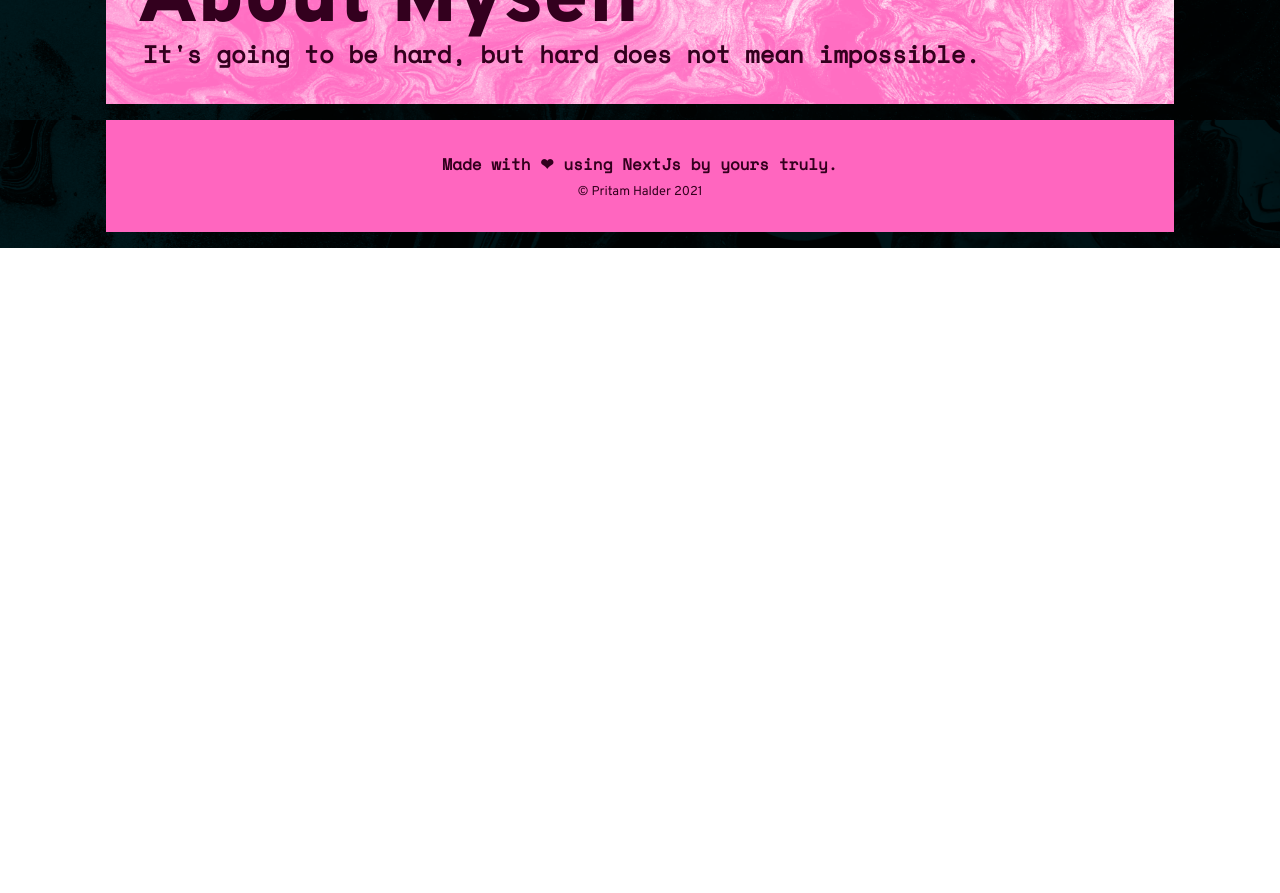
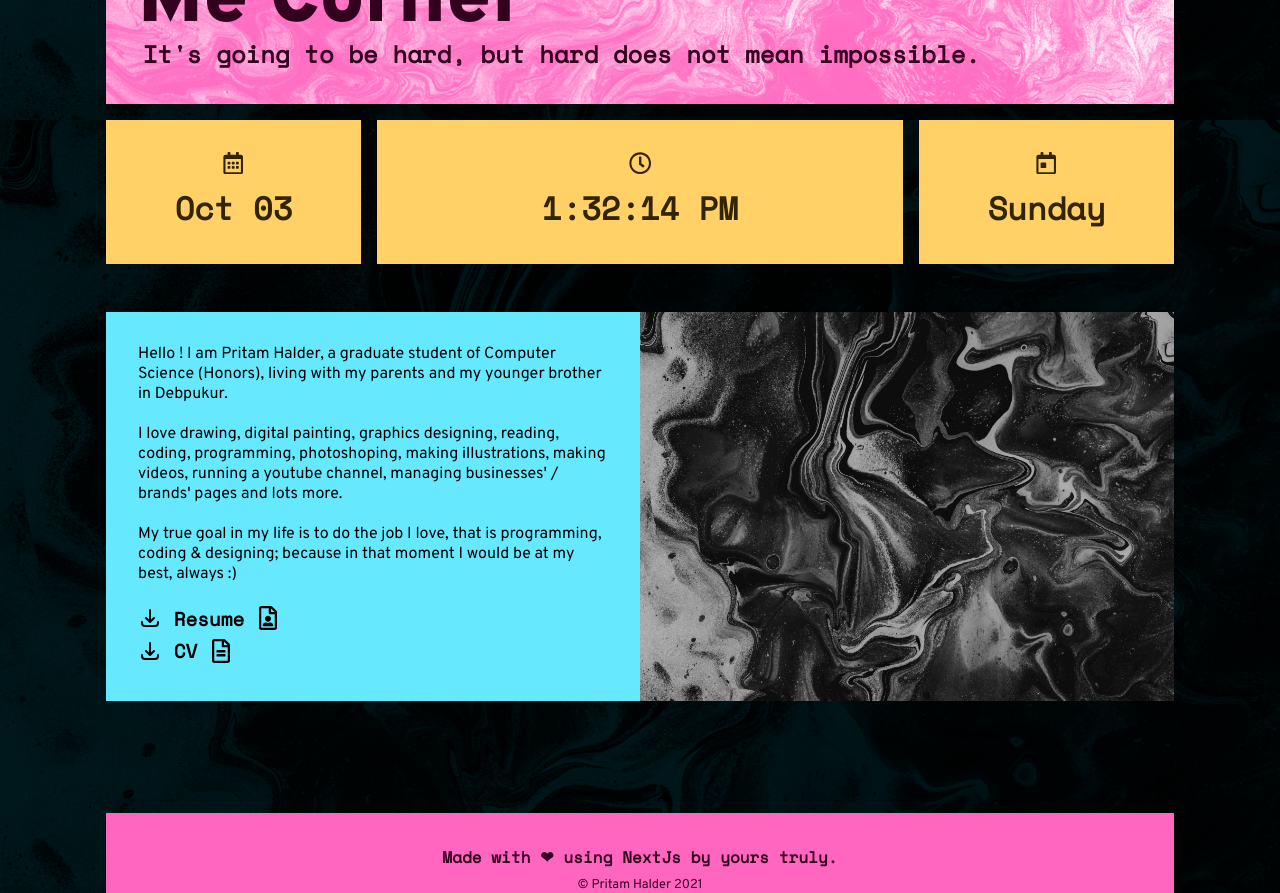
Before and after one commit to poseidon-code/portfolio, a Next.js app: page /about in a window 1280 px wide. Shown: the part 680-1573 px from the top of the page. Before the commit the page ends 928 px from the top, so only its background shows below. Built offline with nearby package versions, Linux system fonts and the light colour scheme; no server answers.

Commit message:
add: /about ClockTime

```diff
--- /dev/null
+++ b/components/About/Clock.jsx
@@ -0,0 +1,51 @@
+import { useEffect, useState } from 'react';
+import styles from '../../styles/About.module.scss';
+
+import { Clock, CalendarDate, CalendarDay } from '../UI/Icons';
+
+const ClockTime = () => {
+    const TODAY = new Date();
+
+    return (
+        <>
+            <DateMonth today={TODAY} />
+            <Time />
+            <Day today={TODAY} />
+        </>
+    );
+};
+
+export default ClockTime;
+
+const DateMonth = ({ today }) => (
+    <div className={styles.date}>
+        <CalendarDate />
+        {today.toLocaleDateString('en-US', { day: '2-digit', month: 'short' })}
+    </div>
+);
+
+const Day = ({ today }) => (
+    <div className={styles.day}>
+        <CalendarDay />
+
+        {today.toLocaleDateString('en-US', { weekday: 'long' })}
+    </div>
+);
+
+const Time = () => {
+    const today = new Date();
+    const [time, setTime] = useState('');
+
+    useEffect(() => {
+        setTimeout(() => {
+            setTime(today.toLocaleTimeString());
+        }, 1000);
+    }, [today]);
+
+    return (
+        <div className={styles.time}>
+            <Clock />
+            {time}
+        </div>
+    );
+};
--- /dev/null
+++ b/components/About/index.js
@@ -0,0 +1,3 @@
+import ClockTime from './Clock';
+
+export { ClockTime };
--- a/components/UI/Icons.jsx
+++ b/components/UI/Icons.jsx
@@ -551,3 +551,19 @@ export const Fork = () => (
             fill='currentColor'></path>
     </svg>
 );
+
+export const CalendarDay = () => (
+    <svg viewBox='0 0 448 512' xmlns='http://www.w3.org/2000/svg'>
+        <path
+            d='M112 368h96c8.8 0 16-7.2 16-16v-96c0-8.8-7.2-16-16-16h-96c-8.8 0-16 7.2-16 16v96c0 8.8 7.2 16 16 16zM400 64h-48V16c0-8.8-7.2-16-16-16h-32c-8.8 0-16 7.2-16 16v48H160V16c0-8.8-7.2-16-16-16h-32c-8.8 0-16 7.2-16 16v48H48C21.5 64 0 85.5 0 112v352c0 26.5 21.5 48 48 48h352c26.5 0 48-21.5 48-48V112c0-26.5-21.5-48-48-48zm0 394c0 3.3-2.7 6-6 6H54c-3.3 0-6-2.7-6-6V160h352v298z'
+            fill='currentColor'></path>
+    </svg>
+);
+
+export const CalendarDate = () => (
+    <svg viewBox='0 0 448 512' xmlns='http://www.w3.org/2000/svg'>
+        <path
+            d='M148 288h-40c-6.6 0-12-5.4-12-12v-40c0-6.6 5.4-12 12-12h40c6.6 0 12 5.4 12 12v40c0 6.6-5.4 12-12 12zm108-12v-40c0-6.6-5.4-12-12-12h-40c-6.6 0-12 5.4-12 12v40c0 6.6 5.4 12 12 12h40c6.6 0 12-5.4 12-12zm96 0v-40c0-6.6-5.4-12-12-12h-40c-6.6 0-12 5.4-12 12v40c0 6.6 5.4 12 12 12h40c6.6 0 12-5.4 12-12zm-96 96v-40c0-6.6-5.4-12-12-12h-40c-6.6 0-12 5.4-12 12v40c0 6.6 5.4 12 12 12h40c6.6 0 12-5.4 12-12zm-96 0v-40c0-6.6-5.4-12-12-12h-40c-6.6 0-12 5.4-12 12v40c0 6.6 5.4 12 12 12h40c6.6 0 12-5.4 12-12zm192 0v-40c0-6.6-5.4-12-12-12h-40c-6.6 0-12 5.4-12 12v40c0 6.6 5.4 12 12 12h40c6.6 0 12-5.4 12-12zm96-260v352c0 26.5-21.5 48-48 48H48c-26.5 0-48-21.5-48-48V112c0-26.5 21.5-48 48-48h48V12c0-6.6 5.4-12 12-12h40c6.6 0 12 5.4 12 12v52h128V12c0-6.6 5.4-12 12-12h40c6.6 0 12 5.4 12 12v52h48c26.5 0 48 21.5 48 48zm-48 346V160H48v298c0 3.3 2.7 6 6 6h340c3.3 0 6-2.7 6-6z'
+            fill='currentColor'></path>
+    </svg>
+);
--- a/pages/about.jsx
+++ b/pages/about.jsx
@@ -1,6 +1,12 @@
 import { useEffect } from 'react';
 import axios from 'axios';
 import styles from '../styles/About.module.scss';
+
+import { Download, CV, Resume } from '../components/UI/Icons';
+
+import { ClockTime } from '../components/About';
+
+// export const getServerSideProps = async () => {};
 
 const About = () => {
     useEffect(() => {
@@ -35,9 +41,58 @@ const About = () => {
 `}
                 </pre>
                 <h2>"Land Ahoy!"</h2>
-                <h1>About Myself</h1>
+                <h1>Me Corner</h1>
                 <h2>It's going to be hard, but hard does not mean impossible.</h2>
             </section>
+
+            <section className={styles.clock}>
+                <ClockTime />
+            </section>
+
+            <section className={styles.wakatime_stats}></section>
+
+            <section className={styles.fact}></section>
+
+            <section className={styles.about}>
+                <p>
+                    Hello ! I am Pritam Halder, a graduate student of Computer Science (Honors), living with my parents
+                    and my younger brother in Debpukur.
+                    <br />
+                    <br />
+                    I love drawing, digital painting, graphics designing, reading, coding, programming, photoshoping,
+                    making illustrations, making videos, running a youtube channel, managing businesses' / brands' pages
+                    and lots more.
+                    <br />
+                    <br />
+                    My true goal in my life is to do the job I love, that is programming, coding & designing; because in
+                    that moment I would be at my best, always :)
+                    <br /> <br />
+                    <a href='/Resume - Pritam Halder.pdf' download>
+                        <Download />
+                        &nbsp;Resume&nbsp;
+                        <Resume />
+                    </a>
+                    <br />
+                    <a href='/CV - Pritam Halder.pdf' download>
+                        <Download />
+                        &nbsp;CV&nbsp;
+                        <CV />
+                    </a>
+                </p>
+                <img src='/backgrounds/bg-5.jpg' alt='profile picture' />
+            </section>
+
+            <section className={styles.social_skills}></section>
+
+            <section className={styles.interests}></section>
+
+            <section className={styles.academics}></section>
+
+            <section className={styles.work_experience}></section>
+
+            <section className={styles.achievements}></section>
+
+            <section className={styles.joke}></section>
 
             <section className={styles.footer}>
                 <p>Made with ❤ using NextJs by yours truly.</p>
--- a/styles/About.module.scss
+++ b/styles/About.module.scss
@@ -34,6 +34,107 @@
     }
 }
 
+.clock {
+    width: 100%;
+    display: grid;
+    grid-template-columns: repeat(4, 1fr);
+    grid-gap: 1rem;
+
+    @media (max-width: 800px) {
+        width: 100%;
+        grid-template-columns: repeat(auto-fill, minmax(150px, 1fr));
+    }
+
+    .day,
+    .time,
+    .date {
+        @include utils.padding;
+        display: flex;
+        flex-direction: column;
+        align-items: center;
+        font-family: utils.$font-mono;
+        font-size: 2rem;
+        font-weight: bold;
+
+        $hue: 42;
+        color: hsl($hue, 100%, 10%);
+        background-color: hsl($hue, 100%, 70%);
+        transition: color var(--time) ease-out, background-color var(--time) ease-out;
+
+        @media (max-width: 800px) {
+            font-size: 1.4rem;
+        }
+
+        &:hover {
+            color: hsl($hue, 100%, 70%);
+            background-color: hsl($hue, 100%, 10%);
+
+            ::selection {
+                background: hsl($hue, 100%, 70%);
+                color: hsl($hue, 100%, 10%);
+            }
+        }
+
+        ::selection {
+            background: hsl($hue, 100%, 10%);
+            color: hsl($hue, 100%, 70%);
+        }
+
+        svg {
+            --size: 1.4rem;
+            width: var(--size);
+            height: var(--size);
+            margin-bottom: 0.6rem;
+        }
+    }
+
+    .time {
+        grid-column: span 2;
+    }
+}
+
+.about {
+    display: flex;
+    background-color: hsl(189, 100%, 70%);
+    ::selection {
+        background: hsl(189, 100%, 10%);
+        color: hsl(189, 100%, 70%);
+    }
+
+    p {
+        @include utils.padding;
+        max-width: 60ch;
+
+        a {
+            font-size: 1.2rem;
+            text-decoration: none;
+            color: inherit;
+            font-family: utils.$font-mono;
+            font-weight: bold;
+            display: inline-flex;
+            align-items: center;
+
+            svg {
+                --size: 1.5rem;
+                width: var(--size);
+                height: var(--size);
+            }
+        }
+    }
+
+    img {
+        width: 50%;
+    }
+
+    @media (max-width: 800px) {
+        flex-direction: column-reverse;
+
+        img {
+            width: 100%;
+        }
+    }
+}
+
 .footer {
     @include utils.section(325);
     @include utils.padding;
```
